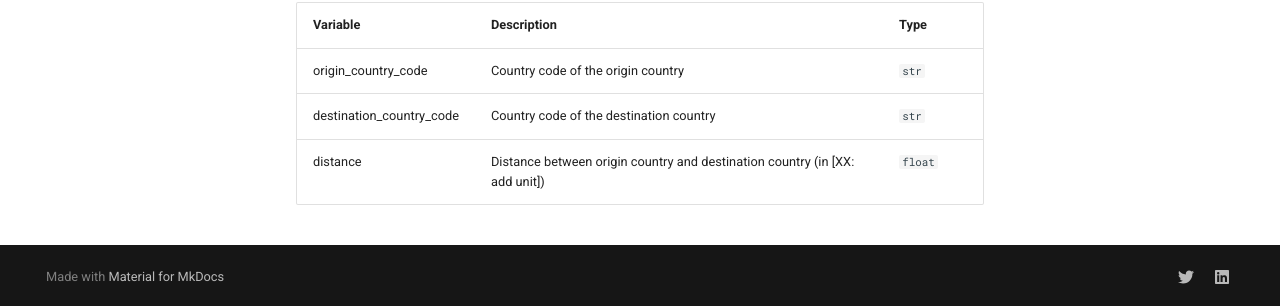
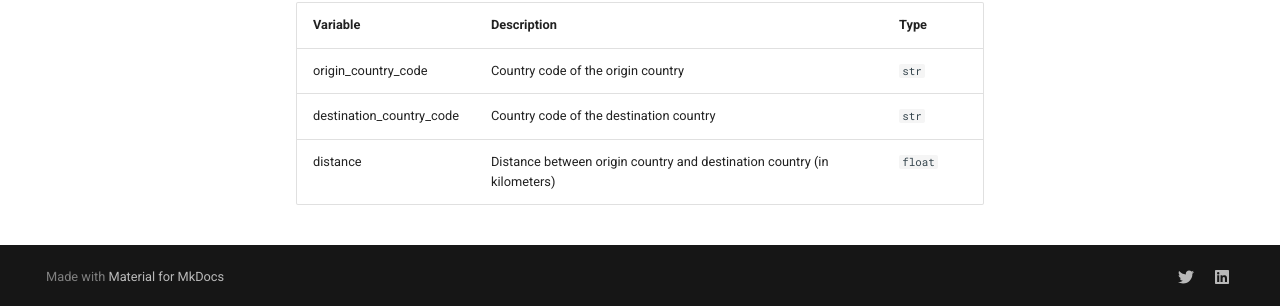
Before and after one commit to cverluise/patentcity, an MkDocs documentation site: the page built from docs/ASSETS_DISTANCE.md, in a window 1280 px wide and 1003 px high. Shown: the part 694-1000 px from the top of the window. Built offline with MkDocs 1.6.1 and Material for MkDocs 9.7.7, drawn with Linux system fonts in a browser that asks for light colours; comment, search, counter and statistics services are not loaded.

Commit message:
:memo: add unit

```diff
--- a/docs/ASSETS_DISTANCE.md
+++ b/docs/ASSETS_DISTANCE.md
@@ -20,4 +20,4 @@ Variable|Description    | Type
 ---|---|---
 origin_country_code     | Country code of the origin country| `str`
 destination_country_code| Country code of the destination country | `str`
-distance                | Distance between origin country and destination country (in [XX: add unit]) | `float`
+distance                | Distance between origin country and destination country (in kilometers) | `float`
```
